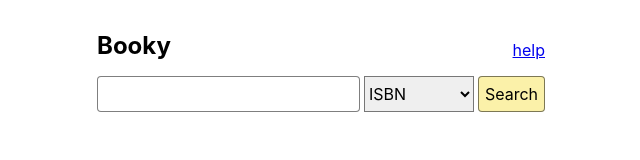
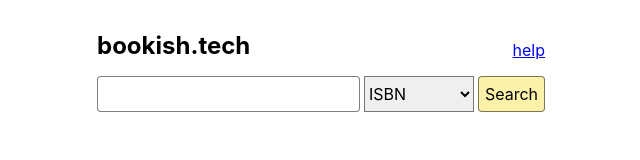
Before and after one commit to tmcw/bookish, a Next.js app: page / in a window 1280 px wide. Shown: the top 160 px of the page, without its empty margins (319-959 px from the left). Built offline with nearby package versions, Linux system fonts and the light colour scheme.

Commit message:
Update deps, fix title

```diff
--- a/package.json
+++ b/package.json
@@ -8,7 +8,7 @@
   "dependencies": {
     "isomorphic-unfetch": "^3.0.0",
     "js-yaml": "^3.13.1",
-    "next": "^8.0.1",
+    "next": "^9.3.0",
     "react": "^16.8.2",
     "react-dom": "^16.8.2"
   },
--- a/pages/index.js
+++ b/pages/index.js
@@ -16,7 +16,7 @@
       </Head>
       <div className="mw6 ph4-ns sans-serif center ph3 ph0-ns">
         <div className="flex justify-between items-end">
-          <h1 className="f3 mt4 mb0">Booky</h1>
+          <h1 className="f3 mt4 mb0">bookish.tech</h1>
           <a href="/help">help</a>
         </div>
         <form className="flex pv3" action="/search">
--- a/pages/search.js
+++ b/pages/search.js
@@ -120,12 +120,12 @@
                 </tr>
                 {Object.entries(results)
                   .filter(([key, value]) => value.length)
-                  .map(([key, value]) => (
+                  .map(([key, value], i) => (
                     <tr key={key} className="striped--moon-gray">
                       <td className="pv2 ph3">{key}</td>
                       <td className="pv2 ph3">
-                        {value.map(v => (
-                          <div>{v}</div>
+                        {value.map((v, i) => (
+                          <div key={i}>{v}</div>
                         ))}
                       </td>
                     </tr>
```
